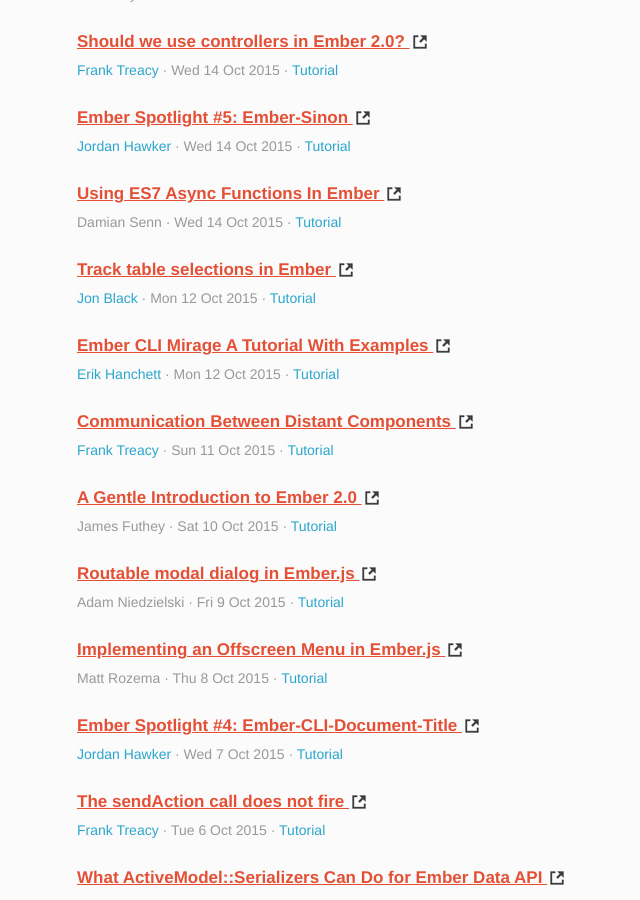
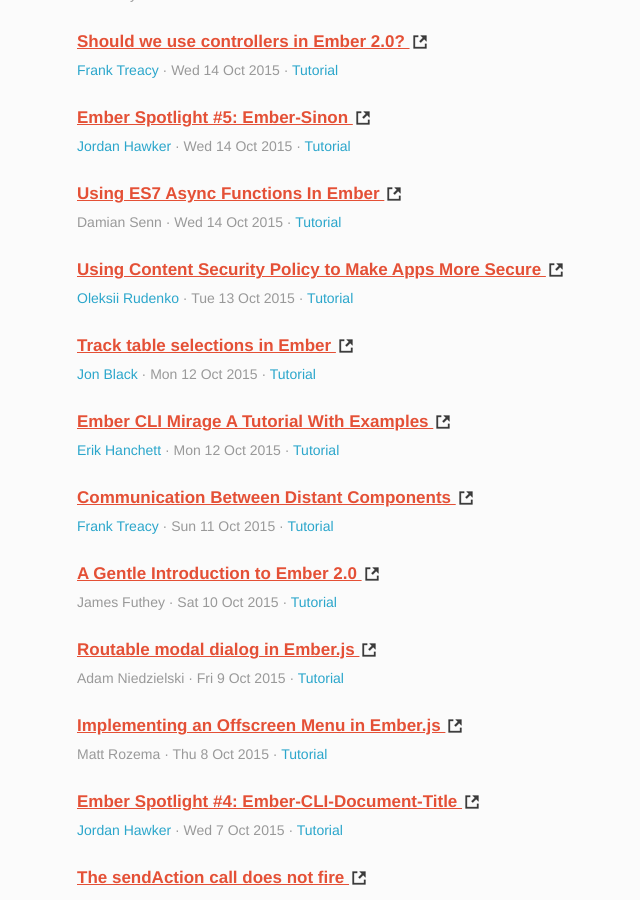
Before and after one commit to emberwatch/emberwatch, a Jekyll site: the page built from tutorials.html, in a window 1280 px wide and 900 px high, scrolled down 2195 px. Shown: the whole window, without its empty margins (103-743 px from the left). Built offline with Jekyll 4.4.1, drawn with Linux system fonts in a browser that asks for light colours; comment, search, counter and statistics services are not loaded.

Commit message:
Added Article: Using CSP to make apps more secure

```diff
--- a/_data/tutorials.yml
+++ b/_data/tutorials.yml
@@ -7,6 +7,14 @@
   date_updated: '2015-10-27'
   urls:
   - https://60devs.com/the-ember-way-to-format-data-using-dynamic-cps-services-and-helpers.html
+- title: 'Using Content Security Policy to Make Apps More Secure'
+  author_ids:
+  - 280
+  date: '2015-10-13'
+  date_created: '2015-10-13'
+  date_updated: '2015-10-13'
+  urls:
+  - https://60devs.com/using-content-security-policy.html
 - title: 'Router Service for Ember Apps'
   author_ids:
   - 280
```
